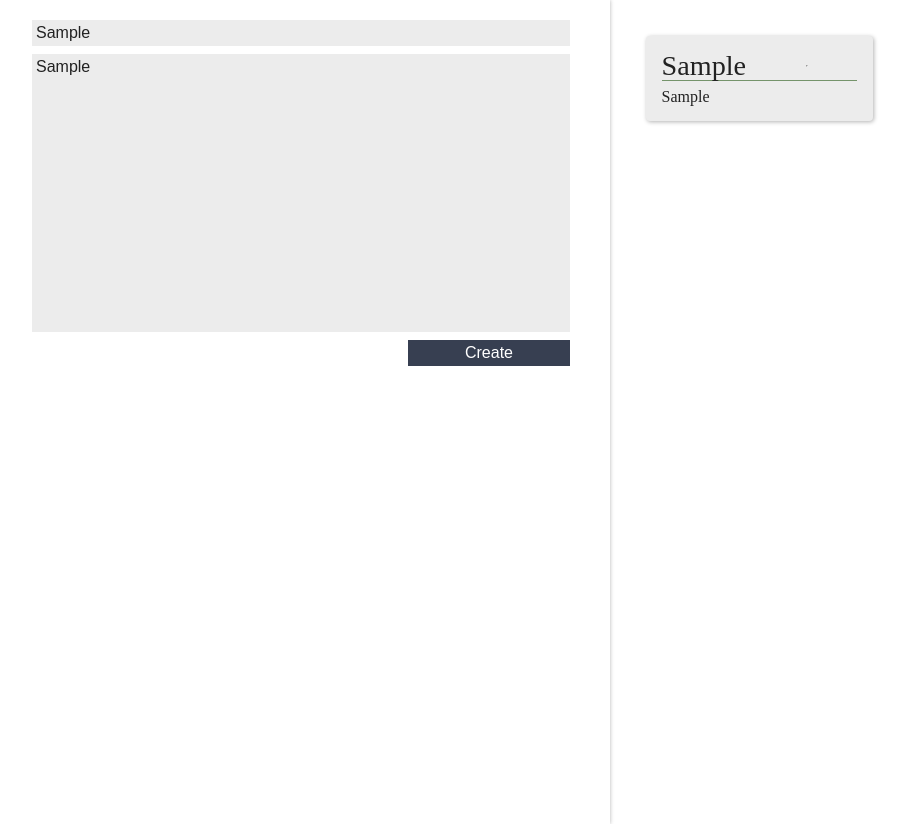
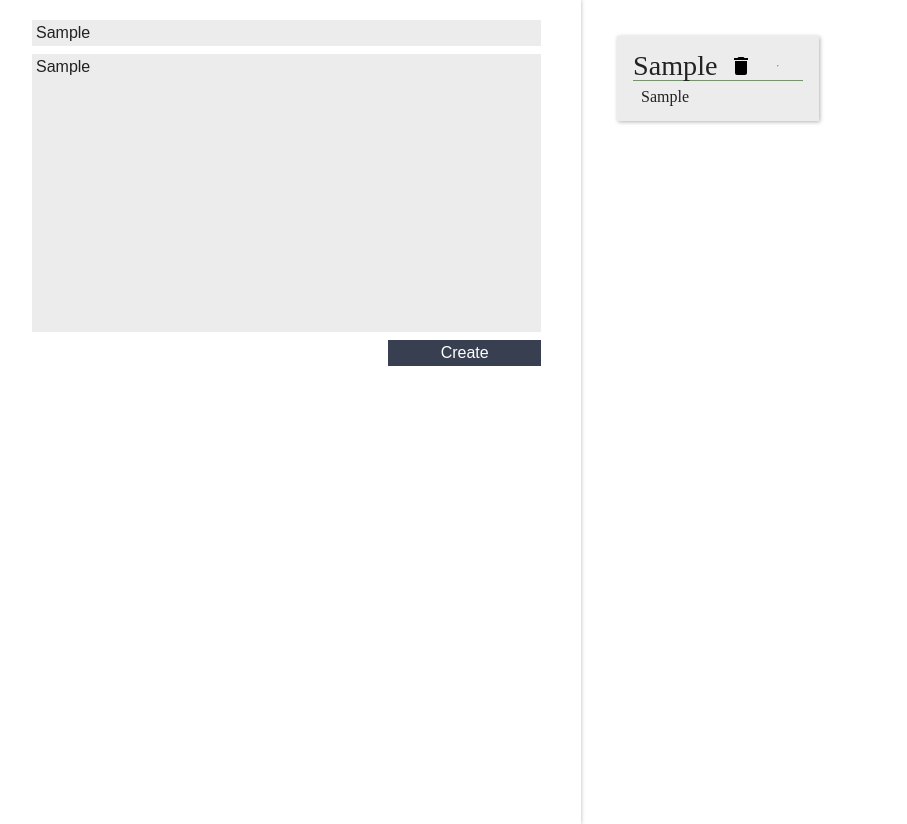
Before and after one commit to ivanclay/alura_ceep, a React (Create React App) app: page / in a window 1280 px wide. Both pictures are taken after typing "Sample", "Sample" into the empty fields and a click on the button "Create". Shown: the whole page, without its empty margins (8-915 px from the left). Built offline with nearby package versions, Linux system fonts and the light colour scheme.

Commit message:
Life cycle components

```diff
--- a/src/App.js
+++ b/src/App.js
@@ -20,11 +20,18 @@ class App extends Component {
     this.setState(newState);
   }
 
+  removeNote(index){
+    let noteArray = this.state.notes;
+    noteArray.splice(index,1);
+    const newState = { notes: noteArray};
+    this.setState(newState);
+  }
+
   render() {
     return (
       <section className="container">
         <RegistrationForm createNote={this.createNote.bind(this)} />
-        <NoteList notes={this.state.notes} />
+        <NoteList notes={this.state.notes} removeNote={this.removeNote.bind(this)} />
       </section>
     );
   }
--- a/src/components/note-card/note-card.jsx
+++ b/src/components/note-card/note-card.jsx
@@ -1,12 +1,22 @@
 import React, { Component } from "react";
 import "./style.css";
+import {ReactComponent as DeleteSVG} from '../../assets/delete.svg';
 
 class NoteCard extends Component {
+  remove(){
+    const index = this.props.noteIndex;
+    this.props.removeNote(index);
+  }
+
   render() {
     return (
       <section className="note-card">
         <header className="note-card-header">
           <h3 className="note-card-title">{ this.props.title }</h3>
+          <DeleteSVG
+            onClick={this.remove.bind(this)}
+            className="note-card-trash"
+          />
           <hr/>
         </header>
         <p className="note-card-text">{ this.props.note}</p>
--- a/src/components/note-card/style.css
+++ b/src/components/note-card/style.css
@@ -4,8 +4,10 @@
     align-items: flex-start;
     justify-content: space-between;
     background-color: var(--fundo-detalhes);
-    border-radius: 4px;
+    /* border-radius: 4px; */
     flex-wrap: wrap;
+    max-width: 170px;
+    min-width: 170px;
     box-shadow: 1px 1px 4px rgba(0, 0, 0, 0.3);
     padding: 16px;
 }
@@ -24,7 +26,16 @@
     margin-right: 12px;
 }
 
+/* .note-card-trash{
+  display: flex;
+  justify-content: left;
+  align-items: center;
+} */
+
 .note-card-text {
-    margin-top: 8px;
+  margin-top: 8px;
+  margin-left: 8px;
   font-size: 1em;
+  max-width: 170px;
+  flex-wrap: wrap;
 }
--- a/src/components/note-list/note-list.jsx
+++ b/src/components/note-list/note-list.jsx
@@ -10,7 +10,12 @@ class NoteList extends Component {
         {this.props.notes.map((note, index) => {
           return (
               <li className="note-list-item" key={index}>
-                <NoteCard title={note.title} note={note.note} />
+                <NoteCard
+                  noteIndex={index}
+                  removeNote={this.props.removeNote}
+                  title={note.title}
+                  note={note.note}
+                />
               </li>
           );
         })}
```
Also changed, not shown: src/assets/delete.svg (added).
